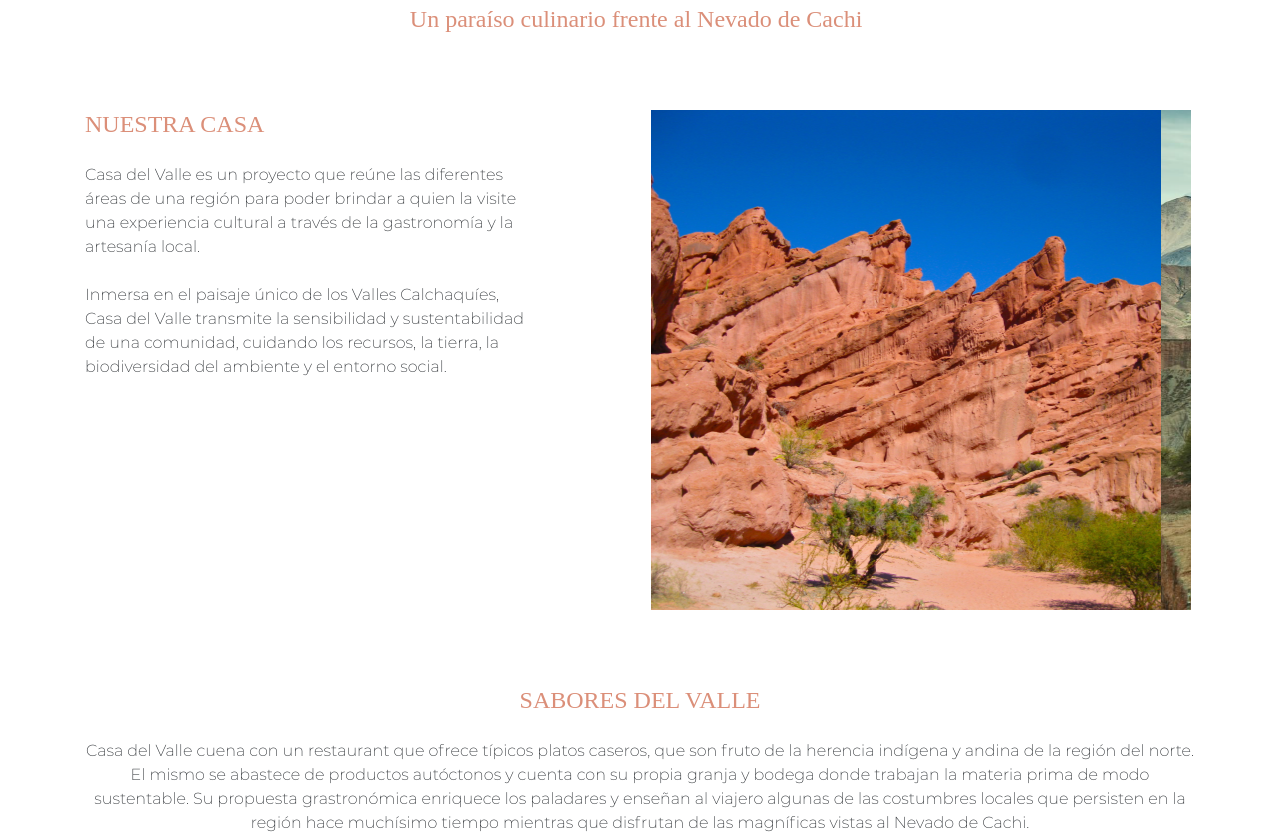
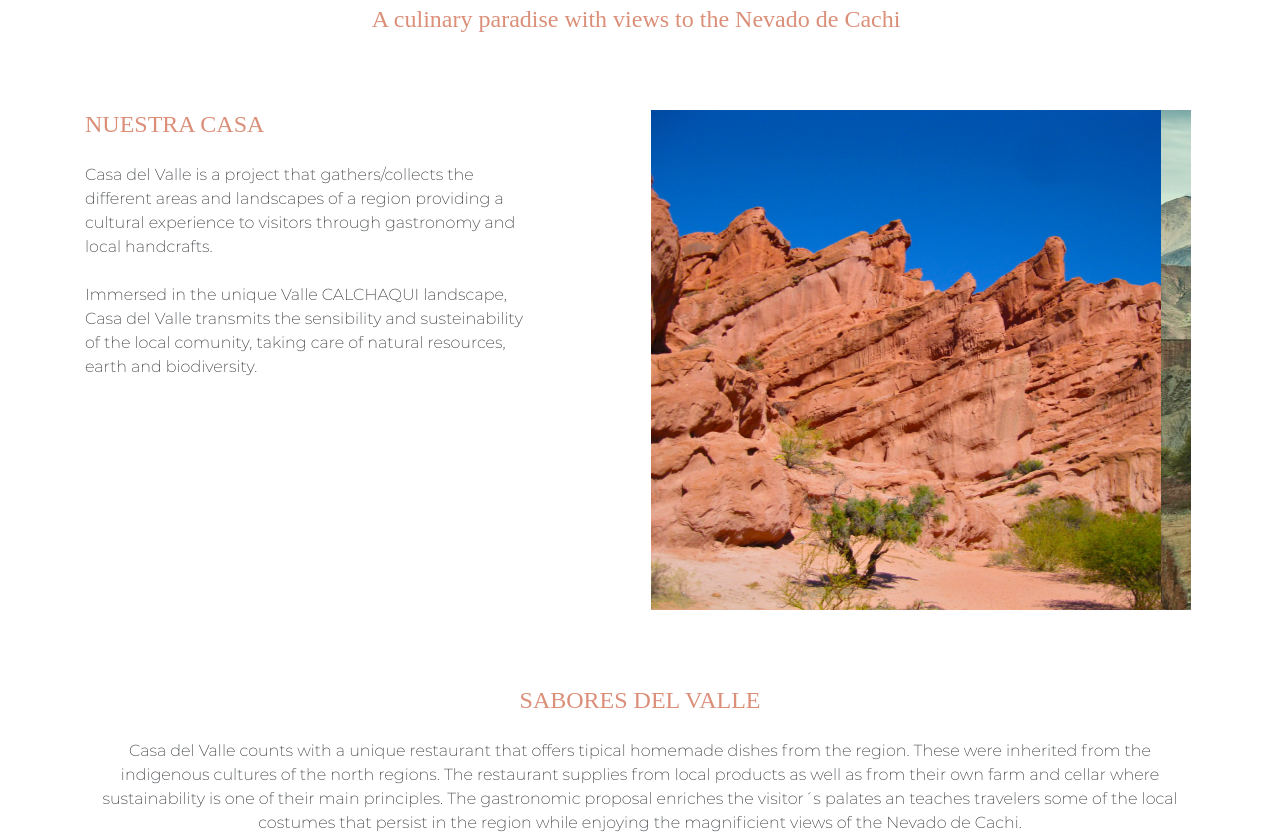
Before and after one commit to atomaculus/ValleCasa, a plain HTML site: page index-en.html in a window 1280 px wide. Shown: the part 821-1655 px from the top of the page. Drawn offline with Linux system fonts and the light colour scheme; a web font is replaced by a local one.

Commit message:
agregamos ingles

```diff
--- a/index-en.html
+++ b/index-en.html
@@ -42,7 +42,7 @@
                                 </a>
                             </li>
                             <li class="nav-item">
-                                <a class="nav-link" href="#casanostra">Nosotros</a>
+                                <a class="nav-link" href="#casanostra">About Us</a>
                             </li>
                             <li class="nav-item">
                                 <a class="nav-link" href="#sabores">Restaurant</a>
@@ -51,7 +51,7 @@
                                 <a class="nav-link" href="#shop">Shop</a>
                             </li>
                             <li class="nav-item">
-                                <a class="nav-link" href="#contacto">Contacto</a>
+                                <a class="nav-link" href="#contacto">Contact Us</a>
                             </li>
                         </ul>
                     </div>
@@ -73,23 +73,19 @@
 
             <div class="row">
                 <h2 id="titulo" class="col-12 mt-5 pt-4 text-center">CASA DEL VALLE</h2>
-                <h4 id="casanostra" class="col-12  mb-4 text-center">Un paraíso culinario frente al Nevado de
+                <h4 id="casanostra" class="col-12  mb-4 text-center">A culinary paradise with views to the Nevado de
                     Cachi</h4>
             </div>
             <section class="row">
                 <div id="parr-nuestra-casa" class="col-5 mt-5 pt-1 parrafos-main">
                     <h4 id="nuestrachosa" class="pb-2">NUESTRA CASA</h4>
-                    <p class="pt-2">Casa del Valle es un proyecto que
-                        reúne las diferentes áreas de una
-                        región para poder brindar a quien
-                        la visite una experiencia cultural a
-                        través de la gastronomía y la artesanía local.
+                    <p class="pt-2">Casa del Valle is a project that gathers/collects the different areas and landscapes
+                        of a region providing a cultural experience to visitors through gastronomy and local handcrafts.
                         <br>
                         <br>
-                        Inmersa en el paisaje único de los
-                        Valles Calchaquíes, Casa del Valle
-                        transmite la sensibilidad y sustentabilidad de una comunidad, cuidando los recursos, la tierra,
-                        la biodiversidad del ambiente y el entorno social.</p>
+                        Immersed in the unique Valle CALCHAQUI landscape, Casa del Valle transmits the sensibility and
+                        susteinability of the local comunity, taking care of natural resources, earth and biodiversity.
+                    </p>
 
                 </div>
                 <!-- aca si pones el iframe se ve bien -->
@@ -127,15 +123,12 @@
             <section class="row">
                 <div class="col-12 mt-5 pt-1 parrafos-main">
                     <h4 id="saboresvalle" class="pb-2 text-center">SABORES DEL VALLE</h4>
-                    <p class="pt-2 text-center">Casa del Valle cuena con un restaurant que ofrece típicos platos
-                        caseros,
-                        que son
-                        fruto de la
-                        herencia indígena y andina de la región del norte. El mismo se abastece de productos
-                        autóctonos y cuenta con su propia granja y bodega donde trabajan la materia prima de modo
-                        sustentable. Su propuesta grastronómica enriquece los paladares y enseñan al viajero algunas de
-                        las costumbres locales que persisten en la región hace muchísimo tiempo mientras que disfrutan
-                        de las magníficas vistas al Nevado de Cachi.</p>
+                    <p class="pt-2 text-center">Casa del Valle counts with a unique restaurant that offers tipical
+                        homemade dishes from the region. These were inherited from the indigenous cultures of the north
+                        regions. The restaurant supplies from local products as well as from their own farm and cellar
+                        where sustainability is one of their main principles. The gastronomic proposal enriches the
+                        visitor´s palates an teaches travelers some of the local costumes that persist in the region
+                        while enjoying the magnificient views of the Nevado de Cachi. </p>
                     <img class="mt-3" src="/img/foto comidas.png" alt="">
                 </div>
 
@@ -176,16 +169,15 @@
                 </div>
                 <div class="col-6 mt-5 pt-1 parrafos-main">
                     <h4 id="artesaniasvalle" class="pb-2">ARTESANIAS DEL VALLE</h4>
-                    <p class="pt-2">Casa del Valle cuenta también con un local comercial que muestra una exquisita
-                        curaduría
-                        de objetos artesanales. Con el propósito de revalorizar el trabajo manual, ofrece un comercio
-                        justo que brinda a los artesanos locales trabajo y recursos.</p>
+                    <p class="pt-2">Casa del Valle also has its own gift shop wich shows an exquisit "curaduria" of
+                        handcraft objects. Aiming to boost local manufacturers, Casa del Valle offers fair trades wich
+                        provides work and resources for the locals.</p>
                 </div>
                 <br>
             </section>
             <div class="row mt-5 pt-1">
                 <div id="formulario" class="col-6">
-                    <h4 id="titulocontacto" class="pb-2">CONTACTO</h4>
+                    <h4 id="titulocontacto" class="pb-2">CONTACT US</h4>
                     <form class="pt-2" name="contact" method="POST" data-netlify="true">
                         <div class="form-group">
 
```
